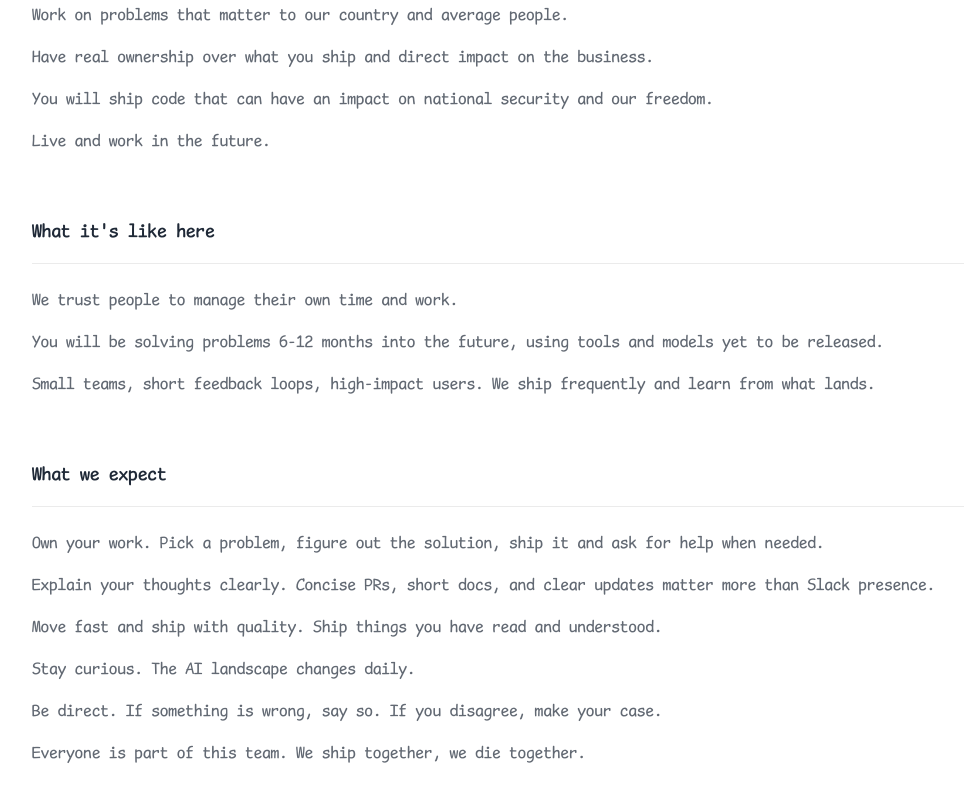
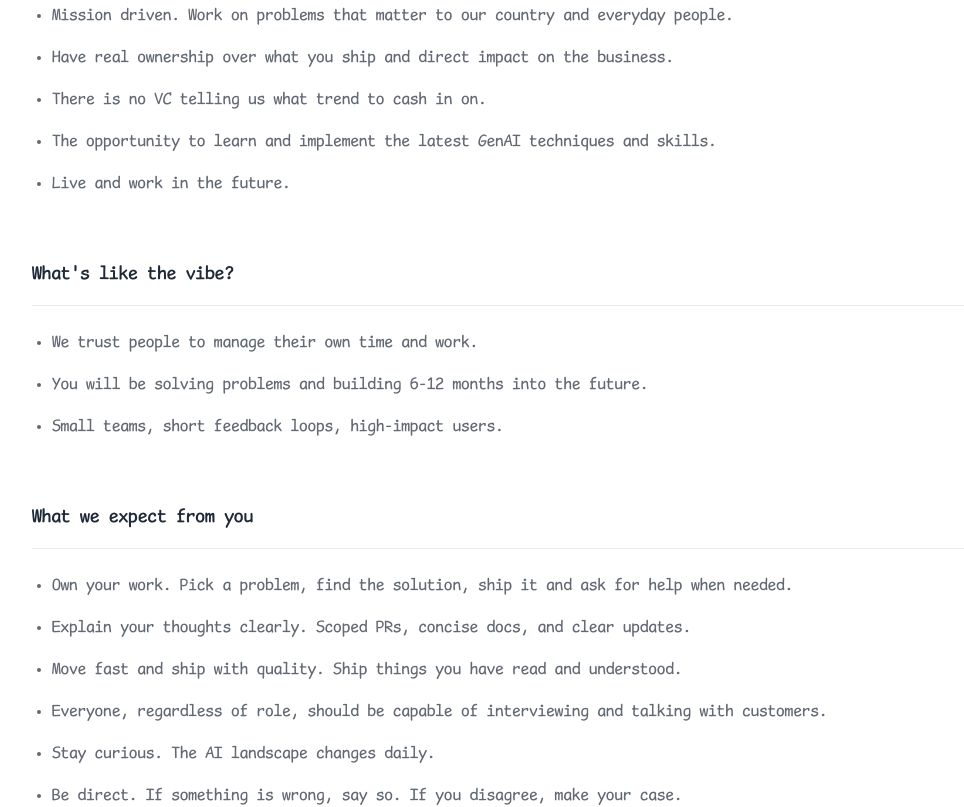
Before and after one commit to dieharders/homebrew-ai-website, a Next.js app: page /company in a window 1280 px wide. Shown: the part 900-1707 px from the top of the page, without its empty margins (132-1096 px from the left). Built offline with nearby package versions, Linux system fonts and the light colour scheme.

Commit message:
Feature/job edits (#27)
* role edits

* bump ver

```diff
--- a/app/company/page.tsx
+++ b/app/company/page.tsx
@@ -19,7 +19,7 @@ export default function CompanyPage() {
         <section className="bg-[var(--background)] pt-[calc(var(--page-header-height)+var(--space-9))] pb-[var(--space-8)] text-center">
           <div className="mx-auto max-w-[var(--page-max-width)] px-[var(--page-padding)]">
             <h1 className="m-0 mb-[var(--space-5)] font-[family-name:var(--font-lilita-one)] text-[clamp(2rem,5vw,3rem)] leading-[1.15] font-bold text-[var(--text)]">
-              We build AI that belongs to you
+              Build AI that belongs to everyone
             </h1>
             <p className="mx-auto mb-0 max-w-[640px] text-[clamp(1rem,2vw,1.15rem)] leading-relaxed text-[var(--text-shade)]">
               OpenBrew.ai is a small team making personal AI accessible to
@@ -64,77 +64,76 @@ export default function CompanyPage() {
           {/* Goals */}
           <section className="mb-[var(--space-8)]">
             <h2 className="mb-[var(--space-4)] text-lg font-bold text-[var(--text)]">
-              Why work here
+              Why work here?
             </h2>
             <hr className="mb-[var(--space-5)] border-[var(--border-color)]" />
-            <div className="flex flex-col gap-[var(--space-4)] leading-relaxed [&_p]:!text-[var(--text-shade)]">
-              <p className="m-0">
-                Work on problems that matter to our country and average people.
-              </p>
-              <p className="m-0">
+            <ul className="flex list-disc flex-col gap-4 pl-5 leading-relaxed [&_li]:!text-[var(--text-shade)]">
+              <li>
+                Mission driven. Work on problems that matter to our country and
+                everyday people.
+              </li>
+              <li>
                 Have real ownership over what you ship and direct impact on the
                 business.
-              </p>
-              <p className="m-0">
-                You will ship code that can have an impact on national security
-                and our freedom.
-              </p>
-              <p className="m-0">Live and work in the future.</p>
-            </div>
+              </li>
+              <li>There is no VC telling us what trend to cash in on.</li>
+              <li>
+                The opportunity to learn and implement the latest GenAI
+                techniques and skills.
+              </li>
+              <li>Live and work in the future.</li>
+            </ul>
           </section>
 
           {/* What it's like */}
           <section className="mb-[var(--space-8)]">
             <h2 className="mb-[var(--space-4)] text-lg font-bold text-[var(--text)]">
-              What it&apos;s like here
+              What&apos;s like the vibe?
             </h2>
             <hr className="mb-[var(--space-5)] border-[var(--border-color)]" />
-            <div className="flex flex-col gap-[var(--space-4)] leading-relaxed [&_p]:!text-[var(--text-shade)]">
-              <p className="m-0">
-                We trust people to manage their own time and work.
-              </p>
-              <p className="m-0">
-                You will be solving problems 6-12 months into the future, using
-                tools and models yet to be released.
-              </p>
-              <p className="m-0">
-                Small teams, short feedback loops, high-impact users. We ship
-                frequently and learn from what lands.
-              </p>
-            </div>
+            <ul className="flex list-disc flex-col gap-4 pl-5 leading-relaxed [&_li]:!text-[var(--text-shade)]">
+              <li>We trust people to manage their own time and work.</li>
+              <li>
+                You will be solving problems and building 6-12 months into the
+                future.
+              </li>
+              <li>Small teams, short feedback loops, high-impact users.</li>
+            </ul>
           </section>
 
           {/* Expectations */}
           <section className="mb-[var(--space-8)]">
             <h2 className="mb-[var(--space-4)] text-lg font-bold text-[var(--text)]">
-              What we expect
+              What we expect from you
             </h2>
             <hr className="mb-[var(--space-5)] border-[var(--border-color)]" />
-            <div className="flex flex-col gap-[var(--space-4)] leading-relaxed [&_p]:!text-[var(--text-shade)]">
-              <p className="m-0">
-                Own your work. Pick a problem, figure out the solution, ship it
-                and ask for help when needed.
-              </p>
-              <p className="m-0">
-                Explain your thoughts clearly. Concise PRs, short docs, and
-                clear updates matter more than Slack presence.
-              </p>
-              <p className="m-0">
+            <ul className="flex list-disc flex-col gap-4 pl-5 leading-relaxed [&_li]:!text-[var(--text-shade)]">
+              <li>
+                Own your work. Pick a problem, find the solution, ship it and
+                ask for help when needed.
+              </li>
+              <li>
+                Explain your thoughts clearly. Scoped PRs, concise docs, and
+                clear updates.
+              </li>
+              <li>
                 Move fast and ship with quality. Ship things you have read and
                 understood.
-              </p>
-              <p className="m-0">
-                Stay curious. The AI landscape changes daily.
-              </p>
-              <p className="m-0">
+              </li>
+              <li>
+                Everyone, regardless of role, should be capable of interviewing
+                and talking with customers.
+              </li>
+              <li>Stay curious. The AI landscape changes daily.</li>
+              <li>
                 Be direct. If something is wrong, say so. If you disagree, make
                 your case.
-              </p>
-              <p className="m-0">
-                Everyone is part of this team. We ship together, we die
+              </li>
+              <li>
+                Everyone is part of this team. We ship together and die
                 together.
-              </p>
-            </div>
+              </li>
+            </ul>
           </section>
 
           {/* CTA */}
--- a/app/jobs/[slug]/page.tsx
+++ b/app/jobs/[slug]/page.tsx
@@ -68,7 +68,8 @@ export default async function JobDetailPage({
                     {job.title}
                   </h1>
                   <p className="mt-1 text-sm text-[var(--text-shade)]">
-                    {job.salary} | Team: {job.team}
+                    {job.salary}
+                    {job.equity ? ` | ${job.equity}` : ""} | Team: {job.team}
                   </p>
                 </div>
               </div>
@@ -126,7 +127,7 @@ export default async function JobDetailPage({
                 What you&apos;ll do
               </h2>
               <hr className="mb-[var(--space-5)] border-[var(--border-color)]" />
-              <ul className="flex flex-col gap-[var(--space-3)] pl-5 text-[var(--text-shade)]">
+              <ul className="flex list-disc flex-col gap-[var(--space-3)] pl-5 text-[var(--text-shade)]">
                 {job.responsibilities.map((item) => (
                   <li key={item} className="leading-relaxed">
                     {item}
@@ -141,7 +142,7 @@ export default async function JobDetailPage({
                 Qualifications
               </h2>
               <hr className="mb-[var(--space-5)] border-[var(--border-color)]" />
-              <ul className="flex flex-col gap-[var(--space-3)] pl-5 text-[var(--text-shade)]">
+              <ul className="flex list-disc flex-col gap-[var(--space-3)] pl-5 text-[var(--text-shade)]">
                 {job.qualifications.map((item) => (
                   <li key={item} className="leading-relaxed">
                     {item}
@@ -157,7 +158,7 @@ export default async function JobDetailPage({
                   Nice to have
                 </h2>
                 <hr className="mb-[var(--space-5)] border-[var(--border-color)]" />
-                <ul className="flex flex-col gap-[var(--space-3)] pl-5 text-[var(--text-shade)]">
+                <ul className="flex list-disc flex-col gap-[var(--space-3)] pl-5 text-[var(--text-shade)]">
                   {job.niceToHave.map((item) => (
                     <li key={item} className="leading-relaxed">
                       {item}
@@ -174,7 +175,7 @@ export default async function JobDetailPage({
                   Benefits
                 </h2>
                 <hr className="mb-[var(--space-5)] border-[var(--border-color)]" />
-                <ul className="flex flex-col gap-[var(--space-3)] pl-5 text-[var(--text-shade)]">
+                <ul className="flex list-disc flex-col gap-[var(--space-3)] pl-5 text-[var(--text-shade)]">
                   {job.benefits.map((item) => (
                     <li key={item} className="leading-relaxed">
                       {item}
--- a/app/jobs/page.tsx
+++ b/app/jobs/page.tsx
@@ -31,8 +31,8 @@ export default function JobsPage() {
               Build the future of personal AI
             </h1>
             <p className="mx-auto mb-[var(--space-6)] max-w-[600px] text-[clamp(1rem,2vw,1.2rem)] leading-relaxed text-[var(--text-shade)]">
-              Join a small, high-impact team shipping AI products that run
-              anywhere — on an old laptop or powerful desktop.
+              Join a small team shipping AI products that run anywhere — old
+              laptops, browsers or powerful desktops and servers.
             </p>
             <Button href="/company" size="large" type="primary" location="body">
               About the Company
--- a/package.json
+++ b/package.json
@@ -1,6 +1,6 @@
 {
   "name": "openbrewai-website",
-  "version": "0.3.16",
+  "version": "0.3.17",
   "private": false,
   "packageManager": "pnpm@8.6.7",
   "engines": {
```
Also changed, not shown: data/jobs.ts (+56 -51 lines).
